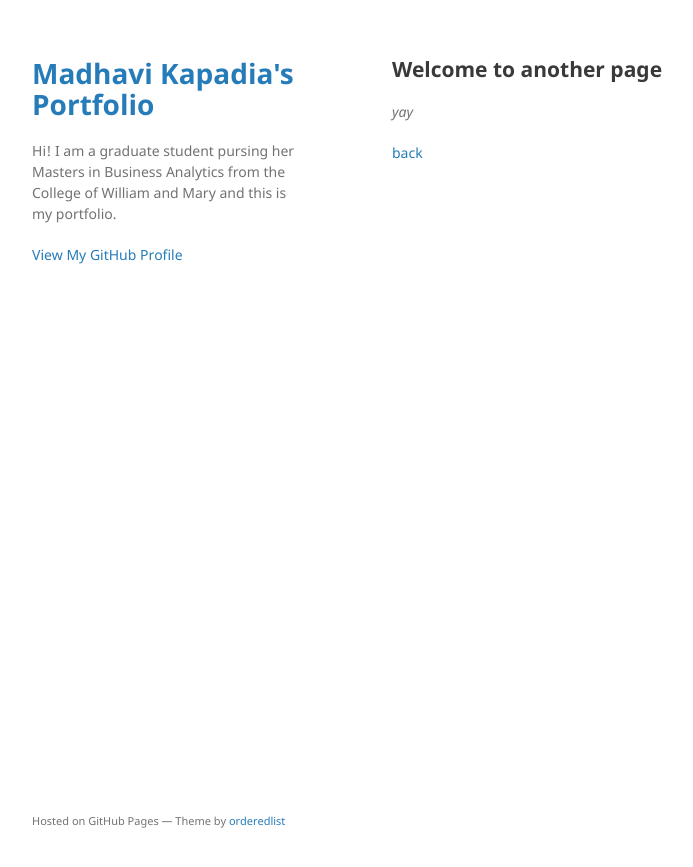
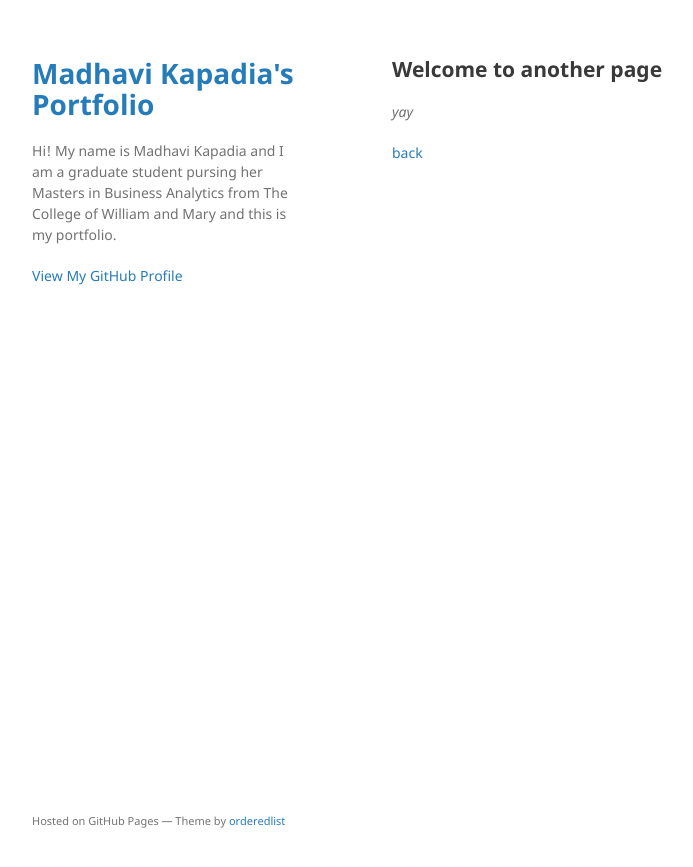
Before and after one commit to mvkapadia/mvkapadia.github.io, a Jekyll site: the page built from another-page.md, in a window 1280 px wide. Shown: the top 867 px of the page, without its empty margins (178-871 px from the left). Built offline with Jekyll 4.4.1, drawn with Linux system fonts in a browser that asks for light colours; our own code applies the rules of GitHub Pages for plain Markdown files.

Commit message:
Update _config.yml

```diff
--- a/_config.yml
+++ b/_config.yml
@@ -1,6 +1,6 @@
 title: Madhavi Kapadia's Portfolio
 logo: false
-description: Hi! I am a graduate student pursing her Masters in Business Analytics from the College of William and Mary and this is my portfolio.
+description: Hi! My name is Madhavi Kapadia and I am a graduate student pursing her Masters in Business Analytics from The College of William and Mary and this is my portfolio.
 show_downloads: false
 google_analytics:
 theme: jekyll-theme-minimal
```
